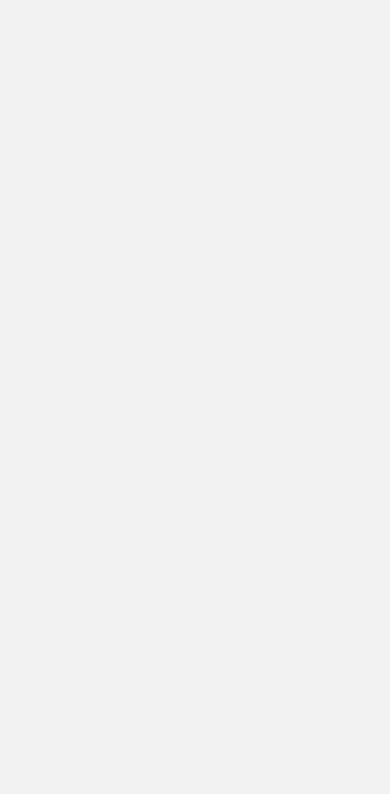
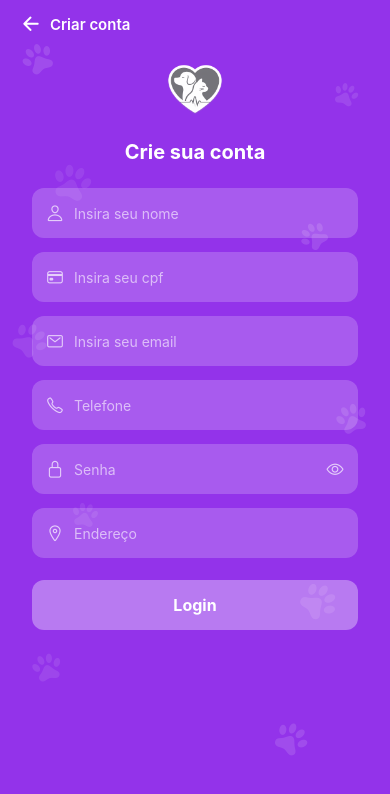
Before and after one commit to Fiap-2tdspg-Challenge/PetPulse-mobile, a React Native app: screen /Cadastro in a window 390 px wide. Shown: the top 794 px of the page. Built offline with nearby package versions, Linux system fonts and the light colour scheme.

Commit message:
feat: implementado tela de  Cadastro e Login screens com form inputs e navegção; adiconado PawBackground component para UI do sistema

```diff
--- /dev/null
+++ b/src/components/PawBackground.tsx
@@ -0,0 +1,39 @@
+import React from 'react';
+import { View, StyleSheet } from 'react-native';
+import { MaterialCommunityIcons } from '@expo/vector-icons';
+
+const PAWS: { top: number; left?: number; right?: number; rotation: number; size: number; opacity: number }[] = [
+  { top: 40,  left: 20,  rotation: -30, size: 36, opacity: 0.12 },
+  { top: 80,  right: 30, rotation: 20,  size: 28, opacity: 0.10 },
+  { top: 160, left: 50,  rotation: 15,  size: 44, opacity: 0.08 },
+  { top: 220, right: 60, rotation: -45, size: 32, opacity: 0.12 },
+  { top: 320, left: 10,  rotation: 40,  size: 40, opacity: 0.09 },
+  { top: 400, right: 20, rotation: -20, size: 36, opacity: 0.11 },
+  { top: 500, left: 70,  rotation: 10,  size: 30, opacity: 0.08 },
+  { top: 580, right: 50, rotation: 50,  size: 42, opacity: 0.10 },
+  { top: 650, left: 30,  rotation: -15, size: 34, opacity: 0.09 },
+  { top: 720, right: 80, rotation: 35,  size: 38, opacity: 0.12 },
+];
+
+export const PawBackground = () => {
+  return (
+    <View style={StyleSheet.absoluteFill} pointerEvents="none">
+      {PAWS.map((paw, index) => (
+        <MaterialCommunityIcons
+          key={index}
+          name="paw"
+          size={paw.size}
+          color="white"
+          style={{
+            position: 'absolute',
+            top: paw.top,
+            left: paw.left,
+            right: paw.right,
+            opacity: paw.opacity,
+            transform: [{ rotate: `${paw.rotation}deg` }],
+          }}
+        />
+      ))}
+    </View>
+  );
+};
--- a/src/screens/Home/home.tsx
+++ b/src/screens/Home/home.tsx
@@ -9,11 +9,9 @@ import {
 } from 'react-native';
 import { SafeAreaView } from 'react-native-safe-area-context';
 import { useNavigation } from '@react-navigation/native';
-import { NativeStackNavigationProp } from '@react-navigation/native-stack';
 import { Ionicons } from '@expo/vector-icons';
 import { cores } from '../../theme/cores';
 
-type RootStack = { Home: undefined; Login: undefined };
 
 const acoesRapidas = [
   { id: '1', label: 'Vacinas',    icone: 'medical'                    as const },
@@ -23,7 +21,7 @@ const acoesRapidas = [
 ];
 
 export const Home = () => {
-  const navigation = useNavigation<NativeStackNavigationProp<RootStack>>();
+  const navigation = useNavigation();
 
   return (
     <SafeAreaView style={styles.safeArea}>
--- a/src/screens/cadastro/Cadastro.tsx
+++ b/src/screens/cadastro/Cadastro.tsx
@@ -1,13 +1,206 @@
-import React from "react"
-
-import { Text, TouchableOpacity, View } from "react-native"
-import { useNavigation } from "@react-navigation/native"
+import React, { useState } from "react";
+import {
+  KeyboardAvoidingView,
+  Platform,
+  StatusBar,
+  Text,
+  TextInput,
+  TouchableOpacity,
+  View,
+  StyleSheet,
+  Image,
+  ScrollView,
+} from "react-native";
+import { SafeAreaView } from "react-native-safe-area-context";
+import { Ionicons } from "@expo/vector-icons";
+import { useNavigation } from "@react-navigation/native";
+import { cores } from "../../theme/cores";
+import { PawBackground } from "../../components/PawBackground";
 
 export const Cadastro = () => {
-    const navigation = useNavigation()
+  const navigation = useNavigation();
+  const [senhaVisivel, setSenhaVisivel] = useState(false);
 
-    return (
-        <>
-        </>
-    )
-}
+  return (
+    <SafeAreaView style={styles.safeArea}>
+      <PawBackground />
+      <StatusBar barStyle="light-content" backgroundColor={cores.roxoMedio} />
+
+      {/* ── HEADER ── */}
+      <TouchableOpacity style={styles.header} onPress={() => navigation.goBack()}>
+        <Ionicons name="arrow-back" size={22} color={cores.branco} />
+        <Text style={styles.headerTexto}>Criar conta</Text>
+      </TouchableOpacity>
+
+      <KeyboardAvoidingView
+        style={{ flex: 1 }}
+        behavior={Platform.OS === "ios" ? "padding" : "height"}
+      >
+        <ScrollView contentContainerStyle={styles.container} showsVerticalScrollIndicator={false}>
+
+          {/* ── LOGO ── */}
+          <Image source={require("../../img/logo.png")} style={styles.logo} resizeMode="contain" />
+
+          {/* ── FORMULÁRIO ── */}
+          <View style={styles.form}>
+            <Text style={styles.titulo}>Crie sua conta</Text>
+
+            {/* Nome */}
+            <View style={styles.inputWrap}>
+              <Ionicons name="person-outline" size={18} color="rgba(255,255,255,0.7)" style={styles.inputIcone} />
+              <TextInput
+                style={styles.input}
+                placeholder="Insira seu nome"
+                placeholderTextColor="rgba(255,255,255,0.6)"
+                autoCapitalize="words"
+              />
+            </View>
+
+            {/* CPF */}
+            <View style={styles.inputWrap}>
+              <Ionicons name="card-outline" size={18} color="rgba(255,255,255,0.7)" style={styles.inputIcone} />
+              <TextInput
+                style={styles.input}
+                placeholder="Insira seu cpf"
+                placeholderTextColor="rgba(255,255,255,0.6)"
+                keyboardType="numeric"
+                maxLength={14}
+              />
+            </View>
+
+            {/* Email */}
+            <View style={styles.inputWrap}>
+              <Ionicons name="mail-outline" size={18} color="rgba(255,255,255,0.7)" style={styles.inputIcone} />
+              <TextInput
+                style={styles.input}
+                placeholder="Insira seu email"
+                placeholderTextColor="rgba(255,255,255,0.6)"
+                keyboardType="email-address"
+                autoCapitalize="none"
+              />
+            </View>
+
+            {/* Telefone */}
+            <View style={styles.inputWrap}>
+              <Ionicons name="call-outline" size={18} color="rgba(255,255,255,0.7)" style={styles.inputIcone} />
+              <TextInput
+                style={styles.input}
+                placeholder="Telefone"
+                placeholderTextColor="rgba(255,255,255,0.6)"
+                keyboardType="phone-pad"
+              />
+            </View>
+
+            {/* Senha */}
+            <View style={styles.inputWrap}>
+              <Ionicons name="lock-closed-outline" size={18} color="rgba(255,255,255,0.7)" style={styles.inputIcone} />
+              <TextInput
+                style={styles.input}
+                placeholder="Senha"
+                placeholderTextColor="rgba(255,255,255,0.6)"
+                secureTextEntry={!senhaVisivel}
+              />
+              <TouchableOpacity onPress={() => setSenhaVisivel(!senhaVisivel)} style={styles.inputIconeDireita}>
+                <Ionicons
+                  name={senhaVisivel ? "eye-off-outline" : "eye-outline"}
+                  size={18}
+                  color="rgba(255,255,255,0.7)"
+                />
+              </TouchableOpacity>
+            </View>
+
+            {/* Endereço */}
+            <View style={styles.inputWrap}>
+              <Ionicons name="location-outline" size={18} color="rgba(255,255,255,0.7)" style={styles.inputIcone} />
+              <TextInput
+                style={styles.input}
+                placeholder="Endereço"
+                placeholderTextColor="rgba(255,255,255,0.6)"
+                autoCapitalize="words"
+              />
+            </View>
+
+            {/* Botão Login */}
+            <TouchableOpacity style={styles.botao} onPress={() => navigation.navigate('Login' as never)} activeOpacity={0.85}>
+              <Text style={styles.botaoTexto}>Login</Text>
+            </TouchableOpacity>
+          </View>
+        </ScrollView>
+      </KeyboardAvoidingView>
+    </SafeAreaView>
+  );
+};
+
+const styles = StyleSheet.create({
+  safeArea: {
+    flex: 1,
+    backgroundColor: cores.roxoMedio,
+  },
+  header: {
+    flexDirection: "row",
+    alignItems: "center",
+    paddingHorizontal: 20,
+    paddingVertical: 12,
+    gap: 8,
+  },
+  headerTexto: {
+    fontSize: 15,
+    color: cores.branco,
+    fontWeight: "600",
+  },
+  container: {
+    alignItems: "center",
+    paddingHorizontal: 32,
+    paddingBottom: 32,
+  },
+  logo: {
+    width: 80,
+    height: 80,
+    marginBottom: 12,
+  },
+  form: {
+    width: "100%",
+    alignItems: "center",
+  },
+  titulo: {
+    fontSize: 20,
+    fontWeight: "700",
+    color: cores.branco,
+    marginBottom: 24,
+  },
+  inputWrap: {
+    flexDirection: "row",
+    alignItems: "center",
+    backgroundColor: "rgba(255,255,255,0.2)",
+    borderRadius: 12,
+    marginBottom: 14,
+    width: "100%",
+    paddingHorizontal: 14,
+    height: 50,
+  },
+  inputIcone: {
+    marginRight: 10,
+  },
+  inputIconeDireita: {
+    marginLeft: 8,
+  },
+  input: {
+    flex: 1,
+    fontSize: 14,
+    color: cores.branco,
+  },
+  botao: {
+    width: "100%",
+    height: 50,
+    backgroundColor: "rgba(255,255,255,0.35)",
+    borderRadius: 12,
+    alignItems: "center",
+    justifyContent: "center",
+    marginTop: 8,
+  },
+  botaoTexto: {
+    fontSize: 16,
+    fontWeight: "700",
+    color: cores.branco,
+  },
+});
--- a/src/screens/login/Login.tsx
+++ b/src/screens/login/Login.tsx
@@ -8,11 +8,14 @@ import {
   StatusBar,
   KeyboardAvoidingView,
   Platform,
+  Image,
 } from 'react-native';
 import { SafeAreaView } from 'react-native-safe-area-context';
 import { Ionicons } from '@expo/vector-icons';
 import { useNavigation } from '@react-navigation/native';
 import { cores } from '../../theme/cores';
+import { PawBackground } from '../../components/PawBackground';
+
 
 export const Login = () => {
   const navigation = useNavigation();
@@ -20,6 +23,7 @@ export const Login = () => {
 
   return (
     <SafeAreaView style={styles.safeArea}>
+      <PawBackground />
       <StatusBar barStyle="light-content" backgroundColor={cores.roxoMedio} />
       <KeyboardAvoidingView
         style={styles.container}
@@ -28,6 +32,7 @@ export const Login = () => {
 
         {/* ── FORMULÁRIO ── */}
         <View style={styles.form}>
+          <Image source={require('../../img/logo.png')} style={styles.logo} resizeMode="contain" />
           <Text style={styles.titulo}>Entre na sua conta</Text>
 
           {/* Email */}
@@ -92,6 +97,11 @@ const styles = StyleSheet.create({
     paddingHorizontal: 32,
   },
 
+  logo: {
+    width: 120,
+    height: 120,
+    marginBottom: 16,
+  },
   logoTexto: {
     fontSize: 22,
     fontWeight: '800',
```
